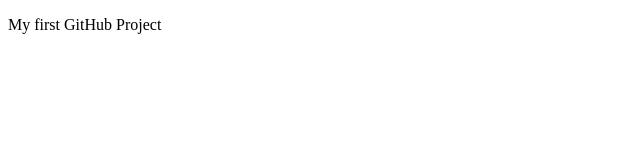
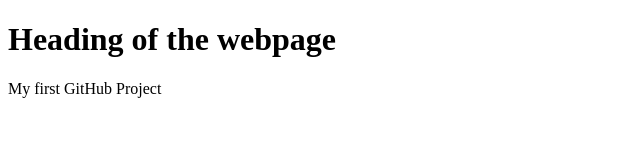
Before and after one commit to jchanind-svg/learn-git, a plain HTML site: page index.html in a window 1280 px wide. Shown: the whole page, without its empty margins (0-640 px from the left). Drawn offline with Linux system fonts and the light colour scheme.

Commit message:
Modify - add heading to index file

```diff
--- a/index.html
+++ b/index.html
@@ -6,6 +6,7 @@
     <title>First GitHub Project</title>
 </head>
 <body>
+    <h1>Heading of the webpage</h1>
     <p>My first GitHub Project</p>
 </body>
 </html>
```
